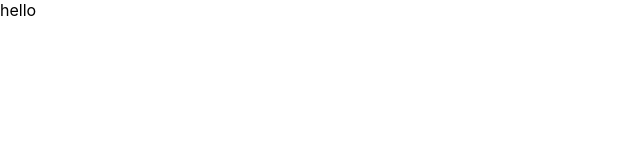
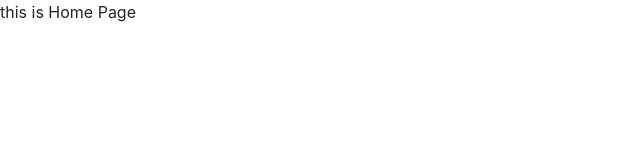
Before and after one commit to C-H-E-T-A-N/portfolio-website, a React (Create React App) app in the folder portfolio/: page / in a window 1280 px wide. Shown: the top 160 px of the page, without its empty margins (0-640 px from the left). Built offline with nearby package versions, Linux system fonts and the light colour scheme.

Commit message:
homepage component added

```diff
--- a/portfolio/public/index.html
+++ b/portfolio/public/index.html
@@ -24,6 +24,8 @@
       work correctly both with client-side routing and a non-root public URL.
       Learn how to configure a non-root public URL by running `npm run build`.
     -->
+    <link href="https://cdn.jsdelivr.net/npm/bootstrap@5.3.0-alpha1/dist/css/bootstrap.min.css" rel="stylesheet" integrity="sha384-GLhlTQ8iRABdZLl6O3oVMWSktQOp6b7In1Zl3/Jr59b6EGGoI1aFkw7cmDA6j6gD" crossorigin="anonymous">
+
     <title>React App</title>
   </head>
   <body>
--- a/portfolio/src/App.js
+++ b/portfolio/src/App.js
@@ -1,6 +1,6 @@
 // import logo from './logo.svg';
 import './App.css';
-
+import HomePage from './components/HomePage';
 function App() {
   return (
     // <div className="App">
@@ -20,7 +20,7 @@
     //   </header>
     // </div>
     <div>
-      hello
+      <HomePage/>
     </div>
   );
 }
--- /dev/null
+++ b/portfolio/src/components/HomePage.js
@@ -0,0 +1,11 @@
+import React from 'react'
+
+function HomePage() {
+  return (
+    <div>
+      this is Home Page
+    </div>
+  )
+}
+
+export default HomePage
```
